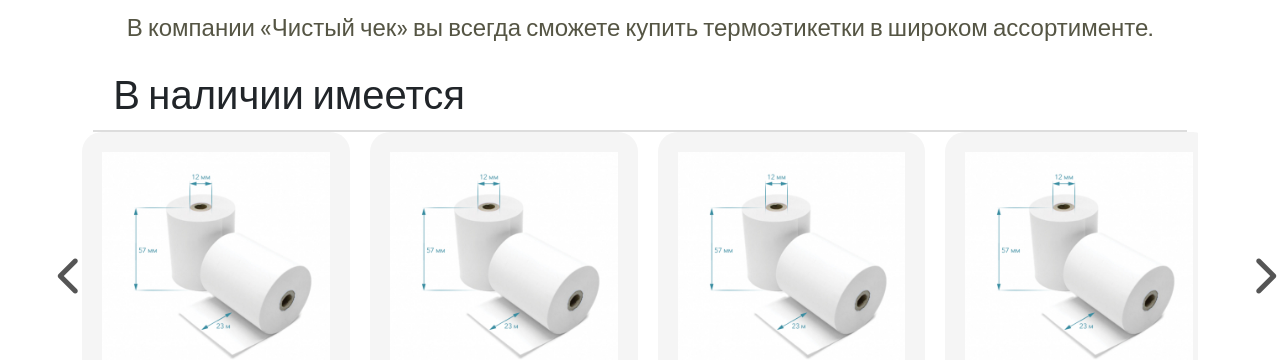
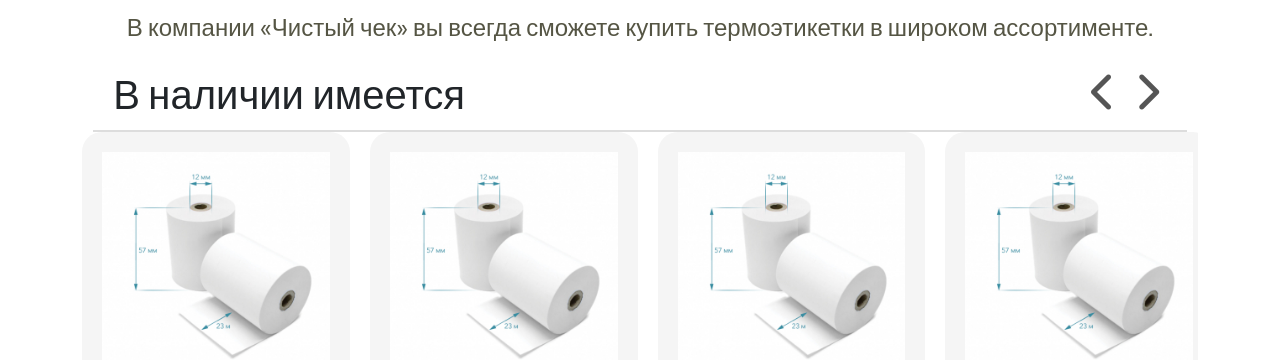
Before and after one commit to xaosLive/redisign, a plain HTML site: page index.html in a window 1280 px wide. Shown: the part 874-1234 px from the top of the page. Drawn offline with nearby package versions, Linux system fonts and the light colour scheme.

Commit message:
Add files via upload
two commit

```diff
--- a/css/index.css
+++ b/css/index.css
@@ -353,19 +353,6 @@ main{
 			border-bottom: 2px solid #ddd;
             position: relative;
 		}
-        .arrow1{
-            position: absolute;
-            left: -43px;
-            top: 184px;
-        }
-
-        .arrow2{
-            position: absolute;
-            right: -97px;
-            top: 184px;
-            z-index: 1;
-        }
-
 
 		header p span{
 			font-size: 40px;
```
